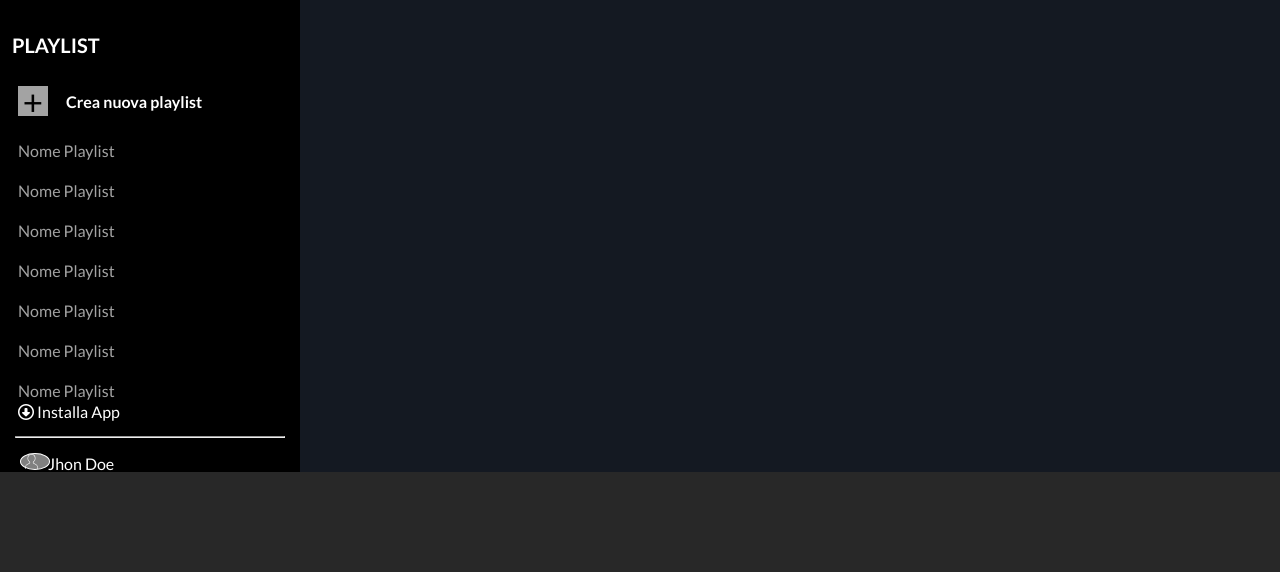
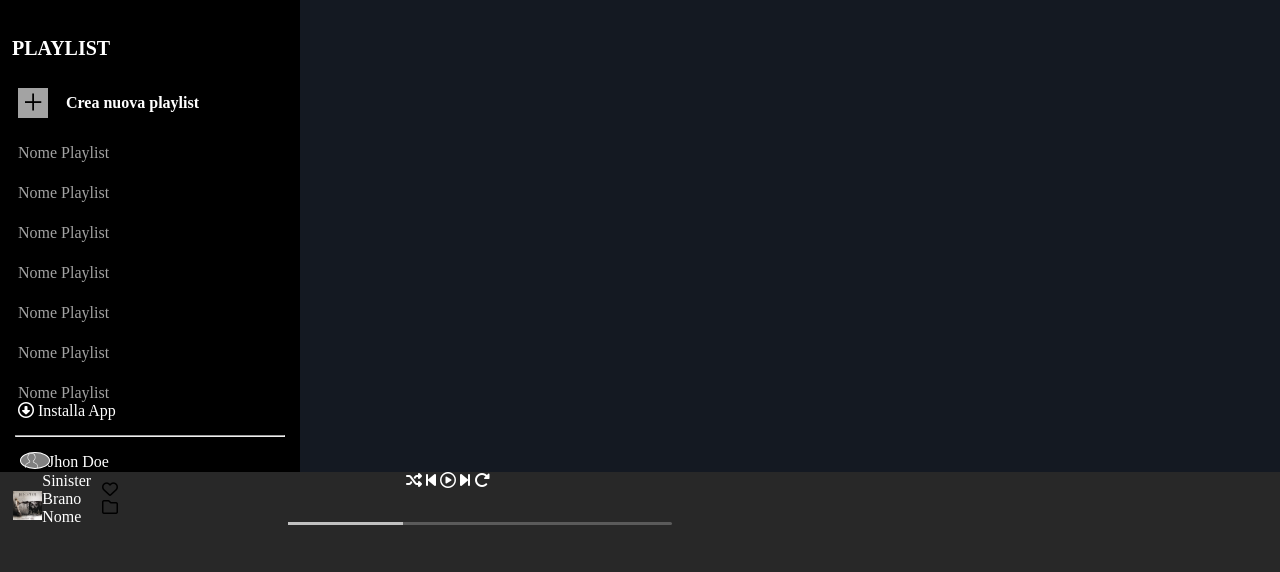
Before and after one commit to AgostaSalvatore/html-css-spotifyweb, a plain HTML site: page index.html in a window 1280 px wide. Shown: the part 228-800 px from the top of the page. Drawn offline with Linux system fonts and the light colour scheme.

Commit message:
[FEAT] Implement footer

```diff
--- a/css/style.css
+++ b/css/style.css
@@ -32,10 +32,6 @@
     line-height: 40px;
 }
 /* Spaziatura */
-
-* {
-    font-family: 'Lato'
-}
 
 header {
     position: sticky;
@@ -141,6 +137,42 @@ ul {
     margin-left: 20px;
 }
 
+/* footer */
+
+.current-song{
+    width: 100%;
+    display: flex;
+}
+
+.current-song-image{
+    width: 10%;
+    display: flex;
+    align-items: center;
+}
+
+.play{
+    width: 50%;
+    text-align: center;
+}
+
+.progress{
+    height: 3px;
+    width: 60%;
+    border-radius: 10px;
+    background-color: #5A5A5A;
+    margin: 5% 25% 0% 25%;
+}
+
+.space{
+    width: 30%;
+    background-color: #C1C1C1;
+    z-index: 1;
+    height: 100%;
+}
+
+.volume{
+    width: 25%;
+}
 /*utility*/
 
 .icons {
@@ -224,3 +256,8 @@ ul {
 .font-size15 {
     font-size: 15px;
 }
+
+.current-song-size{
+    width: 23%;
+    margin: 10% 0% 0% 10%;
+}
--- a/index.html
+++ b/index.html
@@ -78,10 +78,45 @@
 
         </div>
     </main>
-    <!--Finisce Main-->
-    <!--Inizio Footer-->
-    <footer></footer>
-    <!--Fine Footer-->
+    <!--Start Footer-->
+    <footer>
+        <div class="current-song">
+            <div class="current-song-image">
+                <img src="./img/sinister.jpeg" alt="" class="current-song-size">
+                <ul class="white-txt">
+                    <li>
+                        Sinister
+                    </li>
+                    <li>
+                        Brano Nome
+                    </li>
+                </ul>
+                <span>
+                    <i class="fa-regular fa-heart"></i>
+                    <i class="fa-regular fa-folder"></i>
+                </span>
+            </div>
+            <div class="play">
+                <div class="buttons">
+                    <span class="white-txt">
+                        <i class="fa-solid fa-shuffle"></i>
+                        <i class="fa-solid fa-backward-step"></i>
+                        <i class="fa-regular fa-circle-play"></i>
+                        <i class="fa-solid fa-forward-step"></i>
+                        <i class="fa-solid fa-rotate-right"></i>
+                    </span>
+                </div>
+                <div class="progress">
+                    <div class="space">
+
+                    </div>
+                </div>
+            </div>
+            <div class="volume">
+
+            </div>
+        </div>
+    </footer>
 
 </body>
 
```
